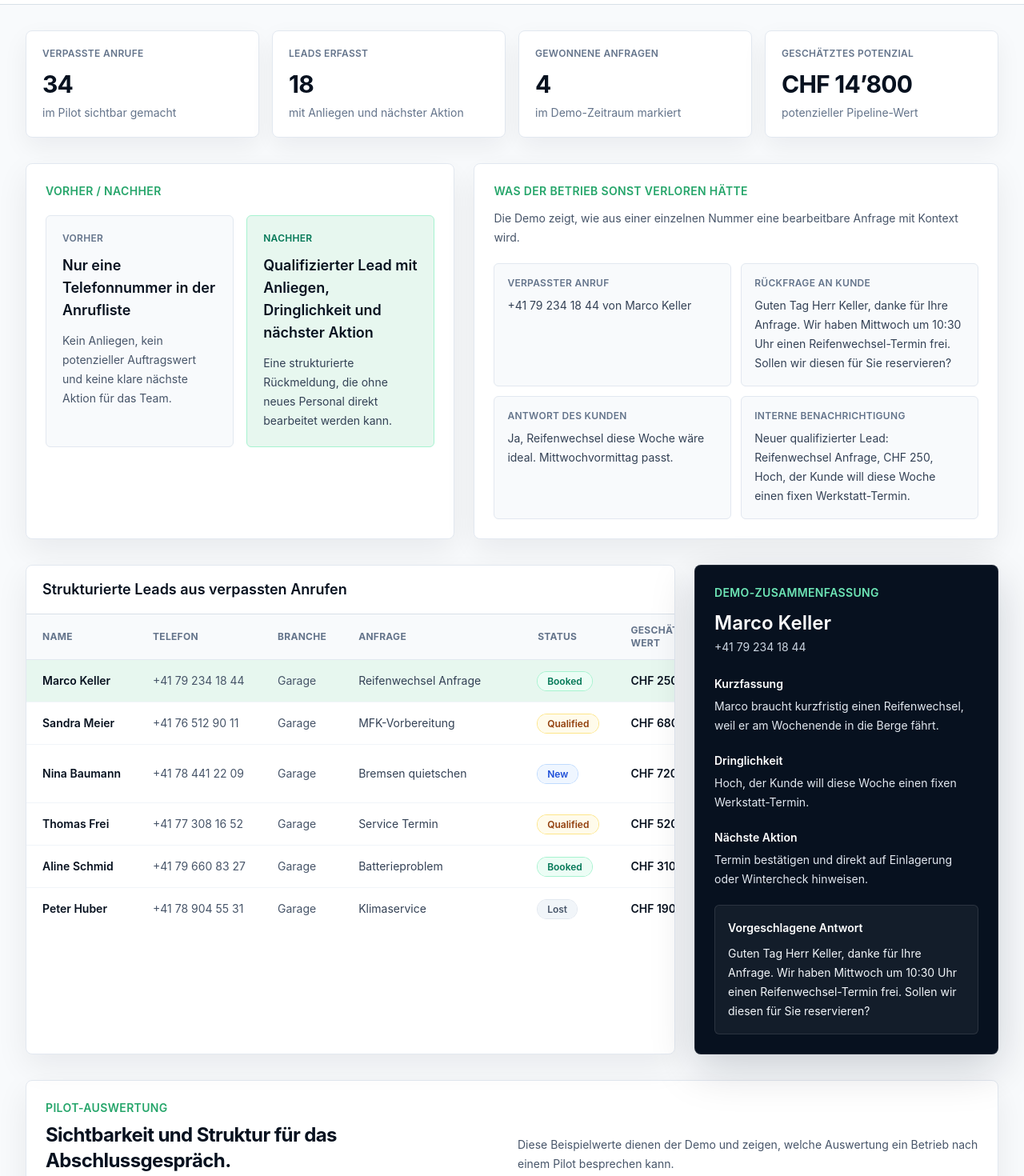
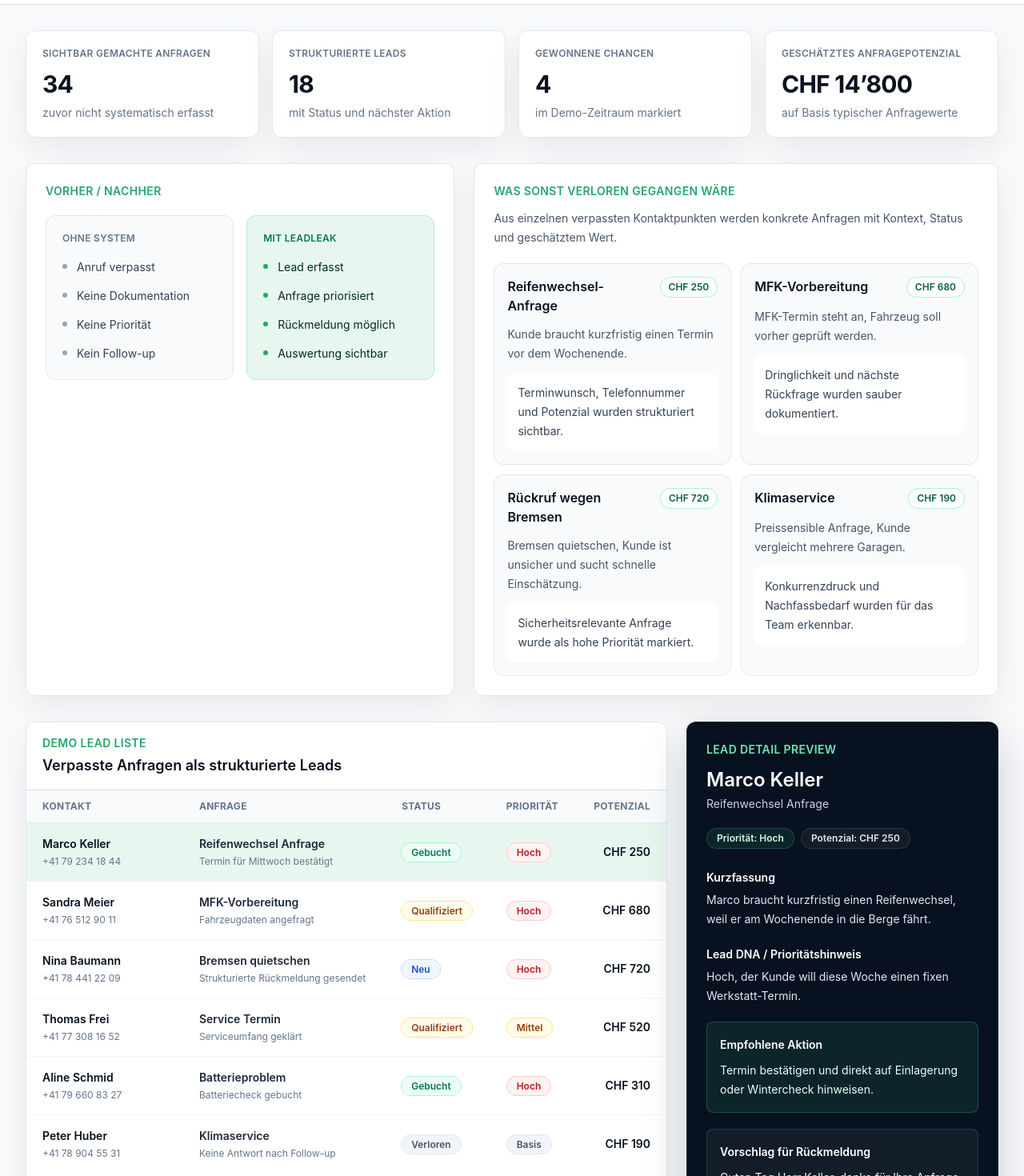
Before and after one commit to valeriangrehl82-oss/leadleak-ai, a Next.js app: page /demo in a window 1280 px wide. Shown: the part 300-1770 px from the top of the page at 80% size. Built offline with nearby package versions, Linux system fonts and the light colour scheme.

Commit message:
Improve demo dashboard sales experience

```diff
--- a/src/app/demo/page.tsx
+++ b/src/app/demo/page.tsx
@@ -7,11 +7,11 @@ export default function DemoPage() {
         <div className="animate-fade-slide mx-auto max-w-7xl px-4 py-12 sm:px-6 lg:px-8">
           <p className="text-sm font-semibold uppercase tracking-wide text-swiss-green">Demo Dashboard</p>
           <h1 className="mt-3 text-3xl font-bold tracking-tight text-navy-950 sm:text-4xl">
-            Aus verpassten Anrufen wird ein sichtbarer Prozess.
+            Sehen Sie, was sonst unbemerkt verloren geht.
           </h1>
           <p className="mt-4 max-w-3xl leading-7 text-slate-600">
-            Diese Demo zeigt einem Betrieb, was sonst nur als Telefonnummer liegen bleibt: Anliegen, Dringlichkeit,
-            Antwortvorschlag, Status und Pilot-Auswertung.
+            Dieses Demo-Dashboard zeigt, wie LeadLeak AI verpasste Anfragen strukturiert, priorisiert und als
+            geschätztes Potenzial sichtbar macht.
           </p>
         </div>
       </section>
--- a/src/components/DemoDashboard.tsx
+++ b/src/components/DemoDashboard.tsx
@@ -1,6 +1,6 @@
 "use client";
 
-import { useState } from "react";
+import { useMemo, useState } from "react";
 import { kpis, leads } from "@/lib/mockData";
 import type { Lead, LeadStatus } from "@/lib/types";
 
@@ -11,15 +11,80 @@ const statusStyles: Record<LeadStatus, string> = {
   Lost: "bg-slate-100 text-slate-600 ring-slate-200",
 };
 
+const statusLabels: Record<LeadStatus, string> = {
+  New: "Neu",
+  Qualified: "Qualifiziert",
+  Booked: "Gebucht",
+  Lost: "Verloren",
+};
+
+const priorityStyles = {
+  Hoch: "border-red-200 bg-red-50 text-red-700",
+  Mittel: "border-amber-200 bg-amber-50 text-amber-800",
+  Basis: "border-slate-200 bg-slate-100 text-slate-600",
+};
+
+const lostOpportunities = [
+  {
+    title: "Reifenwechsel-Anfrage",
+    scenario: "Kunde braucht kurzfristig einen Termin vor dem Wochenende.",
+    visible: "Terminwunsch, Telefonnummer und Potenzial wurden strukturiert sichtbar.",
+    value: "CHF 250",
+  },
+  {
+    title: "MFK-Vorbereitung",
+    scenario: "MFK-Termin steht an, Fahrzeug soll vorher geprüft werden.",
+    visible: "Dringlichkeit und nächste Rückfrage wurden sauber dokumentiert.",
+    value: "CHF 680",
+  },
+  {
+    title: "Rückruf wegen Bremsen",
+    scenario: "Bremsen quietschen, Kunde ist unsicher und sucht schnelle Einschätzung.",
+    visible: "Sicherheitsrelevante Anfrage wurde als hohe Priorität markiert.",
+    value: "CHF 720",
+  },
+  {
+    title: "Klimaservice",
+    scenario: "Preissensible Anfrage, Kunde vergleicht mehrere Garagen.",
+    visible: "Konkurrenzdruck und Nachfassbedarf wurden für das Team erkennbar.",
+    value: "CHF 190",
+  },
+];
+
 const pilotStats = [
-  ["Leads erfasst", "18"],
+  ["Leads strukturiert", "18"],
   ["Geschätztes Potenzial", "CHF 14’800"],
   ["Offene Rückmeldungen", "6"],
-  ["Gewonnene Anfragen", "4"],
+  ["Gewonnene Chancen", "4"],
 ];
+
+function parseChf(value: string) {
+  return Number(value.replace(/[^\d]/g, "")) || 0;
+}
+
+function getPriority(lead: Lead) {
+  const text = `${lead.anfrage} ${lead.summary} ${lead.urgency}`.toLowerCase();
+  const value = parseChf(lead.value);
+  const highSignal = ["brems", "batterie", "mfk", "dringend", "kurzfristig"].some((term) => text.includes(term));
+
+  if (lead.status === "Lost") {
+    return "Basis";
+  }
+
+  if (highSignal || value >= 650) {
+    return "Hoch";
+  }
+
+  if (value >= 300 || lead.status === "Qualified") {
+    return "Mittel";
+  }
+
+  return "Basis";
+}
 
 export function DemoDashboard() {
   const [selectedLead, setSelectedLead] = useState<Lead>(leads[0]);
+  const selectedPriority = useMemo(() => getPriority(selectedLead), [selectedLead]);
 
   return (
     <div className="space-y-8">
@@ -27,7 +92,7 @@ export function DemoDashboard() {
         {kpis.map((kpi) => (
           <article
             key={kpi.label}
-            className="card-hover rounded-lg border border-slate-200 bg-white p-5 shadow-[0_12px_32px_rgba(7,17,31,0.06)]"
+            className="card-hover rounded-xl border border-slate-200 bg-white p-5 shadow-[0_14px_40px_rgba(7,17,31,0.07)]"
           >
             <p className="text-xs font-semibold uppercase tracking-wide text-slate-500">{kpi.label}</p>
             <p className="mt-3 text-3xl font-bold tracking-tight text-navy-950">{kpi.value}</p>
@@ -37,74 +102,82 @@ export function DemoDashboard() {
       </section>
 
       <section className="grid gap-6 lg:grid-cols-[0.9fr_1.1fr]">
-        <div className="rounded-lg border border-slate-200 bg-white p-6 shadow-[0_14px_40px_rgba(7,17,31,0.07)]">
+        <div className="rounded-xl border border-slate-200 bg-white p-6 shadow-[0_14px_40px_rgba(7,17,31,0.07)]">
           <p className="text-sm font-semibold uppercase tracking-wide text-swiss-green">Vorher / Nachher</p>
           <div className="mt-5 grid gap-4 sm:grid-cols-2">
-            <div className="rounded-md border border-slate-200 bg-slate-50 p-5">
-              <p className="text-xs font-semibold uppercase tracking-wide text-slate-500">Vorher</p>
-              <p className="mt-3 text-lg font-semibold text-navy-950">Nur eine Telefonnummer in der Anrufliste</p>
-              <p className="mt-3 text-sm leading-6 text-slate-600">
-                Kein Anliegen, kein potenzieller Auftragswert und keine klare nächste Aktion für das Team.
-              </p>
+            <div className="rounded-xl border border-slate-200 bg-slate-50 p-5">
+              <p className="text-xs font-semibold uppercase tracking-wide text-slate-500">Ohne System</p>
+              <ul className="mt-4 space-y-3 text-sm leading-6 text-slate-700">
+                {["Anruf verpasst", "Keine Dokumentation", "Keine Priorität", "Kein Follow-up"].map((item) => (
+                  <li key={item} className="flex gap-3">
+                    <span className="mt-2 h-1.5 w-1.5 shrink-0 rounded-full bg-slate-400" />
+                    <span>{item}</span>
+                  </li>
+                ))}
+              </ul>
             </div>
-            <div className="rounded-md border border-emerald-200 bg-swiss-mint p-5">
-              <p className="text-xs font-semibold uppercase tracking-wide text-emerald-700">Nachher</p>
-              <p className="mt-3 text-lg font-semibold text-navy-950">
-                Qualifizierter Lead mit Anliegen, Dringlichkeit und nächster Aktion
-              </p>
-              <p className="mt-3 text-sm leading-6 text-slate-700">
-                Eine strukturierte Rückmeldung, die ohne neues Personal direkt bearbeitet werden kann.
-              </p>
+            <div className="rounded-xl border border-emerald-200 bg-swiss-mint p-5">
+              <p className="text-xs font-semibold uppercase tracking-wide text-emerald-700">Mit LeadLeak</p>
+              <ul className="mt-4 space-y-3 text-sm leading-6 text-emerald-950">
+                {["Lead erfasst", "Anfrage priorisiert", "Rückmeldung möglich", "Auswertung sichtbar"].map((item) => (
+                  <li key={item} className="flex gap-3">
+                    <span className="mt-2 h-1.5 w-1.5 shrink-0 rounded-full bg-swiss-green" />
+                    <span>{item}</span>
+                  </li>
+                ))}
+              </ul>
             </div>
           </div>
         </div>
 
-        <div className="rounded-lg border border-slate-200 bg-white p-6 shadow-[0_14px_40px_rgba(7,17,31,0.07)]">
+        <div className="rounded-xl border border-slate-200 bg-white p-6 shadow-[0_14px_40px_rgba(7,17,31,0.07)]">
           <p className="text-sm font-semibold uppercase tracking-wide text-swiss-green">
-            Was der Betrieb sonst verloren hätte
+            Was sonst verloren gegangen wäre
           </p>
           <p className="mt-3 text-sm leading-6 text-slate-600">
-            Die Demo zeigt, wie aus einer einzelnen Nummer eine bearbeitbare Anfrage mit Kontext wird.
+            Aus einzelnen verpassten Kontaktpunkten werden konkrete Anfragen mit Kontext, Status und geschätztem Wert.
           </p>
           <div className="mt-5 grid gap-3 sm:grid-cols-2">
-            {[
-              { label: "Verpasster Anruf", value: `${selectedLead.phone} von ${selectedLead.name}` },
-              { label: "Rückfrage an Kunde", value: selectedLead.suggestedMessage },
-              { label: "Antwort des Kunden", value: selectedLead.customerReply },
-              {
-                label: "Interne Benachrichtigung",
-                value: `Neuer qualifizierter Lead: ${selectedLead.anfrage}, ${selectedLead.value}, ${selectedLead.urgency}`,
-              },
-            ].map((item) => (
-              <div key={item.label} className="rounded-md border border-slate-200 bg-slate-50 p-4">
-                <p className="text-xs font-semibold uppercase tracking-wide text-slate-500">{item.label}</p>
-                <p className="mt-2 text-sm leading-6 text-slate-700">{item.value}</p>
+            {lostOpportunities.map((item) => (
+              <article key={item.title} className="rounded-xl border border-slate-200 bg-slate-50 p-4">
+                <div className="flex items-start justify-between gap-3">
+                  <h3 className="font-semibold text-navy-950">{item.title}</h3>
+                  <span className="shrink-0 rounded-full border border-emerald-200 bg-white px-2.5 py-1 text-xs font-semibold text-emerald-800">
+                    {item.value}
+                  </span>
                 </div>
+                <p className="mt-3 text-sm leading-6 text-slate-600">{item.scenario}</p>
+                <p className="mt-3 rounded-lg border border-white bg-white p-3 text-sm leading-6 text-slate-700">
+                  {item.visible}
+                </p>
+              </article>
             ))}
           </div>
         </div>
       </section>
 
-      <section className="grid gap-6 xl:grid-cols-[1fr_380px]">
-        <div className="overflow-hidden rounded-lg border border-slate-200 bg-white shadow-[0_14px_40px_rgba(7,17,31,0.07)]">
+      <section className="grid gap-6 xl:grid-cols-[1fr_390px]">
+        <div className="overflow-hidden rounded-xl border border-slate-200 bg-white shadow-[0_14px_40px_rgba(7,17,31,0.07)]">
           <div className="border-b border-swiss-line px-5 py-4">
-            <h2 className="text-lg font-semibold text-navy-950">Strukturierte Leads aus verpassten Anrufen</h2>
+            <p className="text-sm font-semibold uppercase tracking-wide text-swiss-green">Demo Lead Liste</p>
+            <h2 className="mt-1 text-lg font-semibold text-navy-950">Verpasste Anfragen als strukturierte Leads</h2>
           </div>
           <div className="overflow-x-auto">
             <table className="min-w-full divide-y divide-slate-200 text-sm">
               <thead className="bg-slate-50 text-left text-xs font-semibold uppercase tracking-wide text-slate-500">
                 <tr>
-                  <th className="px-5 py-3">Name</th>
-                  <th className="px-5 py-3">Telefon</th>
-                  <th className="px-5 py-3">Branche</th>
+                  <th className="px-5 py-3">Kontakt</th>
                   <th className="px-5 py-3">Anfrage</th>
                   <th className="px-5 py-3">Status</th>
-                  <th className="px-5 py-3">Geschätzter Wert</th>
-                  <th className="px-5 py-3">Letzte Aktion</th>
+                  <th className="px-5 py-3">Priorität</th>
+                  <th className="px-5 py-3 text-right">Potenzial</th>
                 </tr>
               </thead>
               <tbody className="divide-y divide-slate-100">
-                {leads.map((lead) => (
+                {leads.map((lead) => {
+                  const priority = getPriority(lead);
+
+                  return (
                     <tr
                       key={lead.id}
                       onClick={() => setSelectedLead(lead)}
@@ -112,69 +185,92 @@ export function DemoDashboard() {
                         selectedLead.id === lead.id ? "bg-swiss-mint" : "bg-white"
                       }`}
                     >
-                    <td className="whitespace-nowrap px-5 py-4 font-semibold text-navy-950">{lead.name}</td>
-                    <td className="whitespace-nowrap px-5 py-4 text-slate-600">{lead.phone}</td>
-                    <td className="whitespace-nowrap px-5 py-4 text-slate-600">{lead.branche}</td>
-                    <td className="min-w-56 px-5 py-4 text-slate-700">{lead.anfrage}</td>
+                      <td className="min-w-48 px-5 py-4">
+                        <p className="font-semibold text-navy-950">{lead.name}</p>
+                        <p className="mt-1 text-xs text-slate-500">{lead.phone}</p>
+                      </td>
+                      <td className="min-w-60 px-5 py-4">
+                        <p className="font-semibold text-slate-800">{lead.anfrage}</p>
+                        <p className="mt-1 text-xs text-slate-500">{lead.lastAction}</p>
+                      </td>
                       <td className="whitespace-nowrap px-5 py-4">
                         <span className={`rounded-full px-3 py-1 text-xs font-semibold ring-1 ${statusStyles[lead.status]}`}>
-                        {lead.status}
+                          {statusLabels[lead.status]}
                         </span>
                       </td>
-                    <td className="whitespace-nowrap px-5 py-4 font-semibold text-navy-950">{lead.value}</td>
-                    <td className="min-w-60 px-5 py-4 text-slate-600">{lead.lastAction}</td>
+                      <td className="whitespace-nowrap px-5 py-4">
+                        <span className={`rounded-full border px-3 py-1 text-xs font-semibold ${priorityStyles[priority]}`}>
+                          {priority}
+                        </span>
+                      </td>
+                      <td className="whitespace-nowrap px-5 py-4 text-right font-semibold text-navy-950">{lead.value}</td>
                     </tr>
-                ))}
+                  );
+                })}
               </tbody>
             </table>
           </div>
         </div>
 
-        <aside className="rounded-lg border border-white/10 bg-navy-950 p-6 text-white shadow-[0_18px_55px_rgba(7,17,31,0.18)]">
-          <p className="text-sm font-semibold uppercase tracking-wide text-emerald-300">Demo-Zusammenfassung</p>
+        <aside className="rounded-xl border border-white/10 bg-navy-950 p-6 text-white shadow-[0_18px_55px_rgba(7,17,31,0.18)]">
+          <p className="text-sm font-semibold uppercase tracking-wide text-emerald-300">Lead Detail Preview</p>
           <h2 className="mt-3 text-2xl font-semibold">{selectedLead.name}</h2>
-          <p className="mt-1 text-sm text-slate-300">{selectedLead.phone}</p>
+          <p className="mt-1 text-sm text-slate-300">{selectedLead.anfrage}</p>
+          <div className="mt-5 flex flex-wrap gap-2">
+            <span className="rounded-full border border-emerald-300/20 bg-emerald-400/10 px-3 py-1 text-xs font-semibold text-emerald-100">
+              Priorität: {selectedPriority}
+            </span>
+            <span className="rounded-full border border-white/10 bg-white/5 px-3 py-1 text-xs font-semibold text-slate-200">
+              Potenzial: {selectedLead.value}
+            </span>
+          </div>
           <div className="mt-6 space-y-5 text-sm leading-6 text-slate-200">
             <div>
               <p className="font-semibold text-white">Kurzfassung</p>
               <p className="mt-1">{selectedLead.summary}</p>
             </div>
             <div>
-              <p className="font-semibold text-white">Dringlichkeit</p>
+              <p className="font-semibold text-white">Lead DNA / Prioritätshinweis</p>
               <p className="mt-1">{selectedLead.urgency}</p>
             </div>
-            <div>
-              <p className="font-semibold text-white">Nächste Aktion</p>
-              <p className="mt-1">{selectedLead.recommendedAction}</p>
+            <div className="rounded-lg border border-emerald-300/20 bg-emerald-400/10 p-4">
+              <p className="font-semibold text-white">Empfohlene Aktion</p>
+              <p className="mt-2 text-emerald-50">{selectedLead.recommendedAction}</p>
             </div>
-            <div className="rounded-md border border-white/10 bg-white/5 p-4">
-              <p className="font-semibold text-white">Vorgeschlagene Antwort</p>
+            <div className="rounded-lg border border-white/10 bg-white/5 p-4">
+              <p className="font-semibold text-white">Vorschlag für Rückmeldung</p>
               <p className="mt-2 text-slate-100">{selectedLead.suggestedMessage}</p>
             </div>
           </div>
         </aside>
       </section>
 
-      <section className="rounded-lg border border-slate-200 bg-white p-6 shadow-[0_14px_40px_rgba(7,17,31,0.07)]">
+      <section className="rounded-xl border border-slate-200 bg-white p-6 shadow-[0_14px_40px_rgba(7,17,31,0.07)]">
         <div className="flex flex-col gap-3 sm:flex-row sm:items-end sm:justify-between">
           <div>
-            <p className="text-sm font-semibold uppercase tracking-wide text-swiss-green">Pilot-Auswertung</p>
+            <p className="text-sm font-semibold uppercase tracking-wide text-swiss-green">
+              Auswertung für das Abschlussgespräch
+            </p>
             <h2 className="mt-2 text-2xl font-bold tracking-tight text-navy-950">
-              Sichtbarkeit und Struktur für das Abschlussgespräch.
+              Von verstreuten Anfragen zu einer nachvollziehbaren Entscheidungsgrundlage.
             </h2>
           </div>
           <p className="max-w-xl text-sm leading-6 text-slate-600">
-            Diese Beispielwerte dienen der Demo und zeigen, welche Auswertung ein Betrieb nach einem Pilot besprechen kann.
+            Die Demo zeigt, wie aus verstreuten Anfragen eine nachvollziehbare Entscheidungsgrundlage für den Betrieb
+            entsteht.
           </p>
         </div>
         <div className="mt-5 grid gap-4 sm:grid-cols-2 lg:grid-cols-4">
           {pilotStats.map(([label, value]) => (
-            <div key={label} className="rounded-md border border-slate-100 bg-slate-50 p-4">
+            <div key={label} className="rounded-lg border border-slate-100 bg-slate-50 p-4">
               <p className="text-xs font-semibold uppercase tracking-wide text-slate-500">{label}</p>
               <p className="mt-2 text-xl font-bold text-navy-950">{value}</p>
             </div>
           ))}
         </div>
+        <p className="mt-5 text-sm leading-6 text-slate-500">
+          Diese Beispieldaten dienen der Demo und ersetzen keine echte Pilot-Auswertung.
+        </p>
       </section>
     </div>
   );
--- a/src/lib/mockData.ts
+++ b/src/lib/mockData.ts
@@ -1,10 +1,10 @@
 import type { BusinessType, Lead, PricingPlan } from "./types";
 
 export const kpis = [
-  { label: "Verpasste Anrufe", value: "34", detail: "im Pilot sichtbar gemacht" },
-  { label: "Leads erfasst", value: "18", detail: "mit Anliegen und nächster Aktion" },
-  { label: "Gewonnene Anfragen", value: "4", detail: "im Demo-Zeitraum markiert" },
-  { label: "Geschätztes Potenzial", value: "CHF 14’800", detail: "potenzieller Pipeline-Wert" },
+  { label: "Sichtbar gemachte Anfragen", value: "34", detail: "zuvor nicht systematisch erfasst" },
+  { label: "Strukturierte Leads", value: "18", detail: "mit Status und nächster Aktion" },
+  { label: "Gewonnene Chancen", value: "4", detail: "im Demo-Zeitraum markiert" },
+  { label: "Geschätztes Anfragepotenzial", value: "CHF 14’800", detail: "auf Basis typischer Anfragewerte" },
 ];
 
 export const garageLeads: Lead[] = [
```
Also changed, not shown: 1 other file (tests, documents, lock files or other folders). Lines whose indentation alone changed are shown as unchanged.
